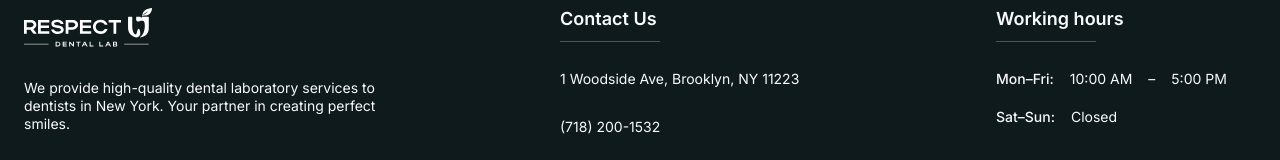
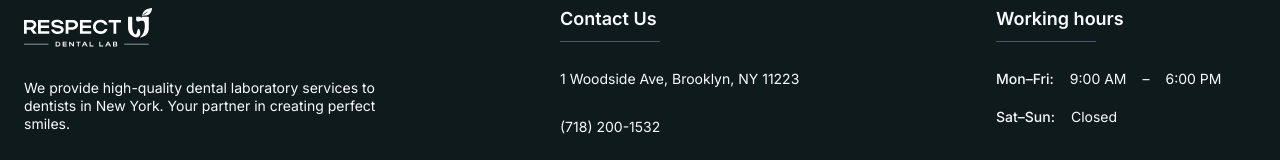
Before and after one commit to eugene2203/respectudental-coming-soon, a Next.js app: page / in a window 1280 px wide. Shown: the part 3189-3349 px from the top of the page. Built offline with nearby package versions, Linux system fonts and the light colour scheme.

Commit message:
seo final fix

```diff
--- a/src/app/layout.tsx
+++ b/src/app/layout.tsx
@@ -27,7 +27,7 @@ export const metadata: Metadata = {
   },
   twitter: {
     card: "summary_large_image",
-    title: "Respect U Dental Lab | No mistakes",
+    title: "Respect U Dental Lab | No Mistakes",
     description: "Respect U Dental Lab - A New Vision for Dental Restorations. No mistakes.",
     images: ["https://respectudental.com/images/logo-respectu.png"],
   },
--- a/src/app/page.tsx
+++ b/src/app/page.tsx
@@ -9,6 +9,7 @@ export const metadata: Metadata = {
   description: "Brooklyn's premier dental laboratory offering high-quality crowns, implants, bridges, and prosthetics. Innovative technology, fast turnaround, precision craftsmanship. Serving dental clinics across NYC.",
   keywords: ["dental lab Brooklyn", "dental laboratory NYC", "dental crowns Brooklyn", "dental implants lab", "prosthetics Brooklyn", "dental restorations"],
   openGraph: {
+    type: "website",
     title: "Respect U Dental Lab | Premium Dental Restorations Brooklyn",
     description: "High-quality dental laboratory services for your clinic. Innovative leadership, cutting-edge technology, dedicated professionals.",
     url: "https://respectudental.com",
--- a/src/components/common/Footer.tsx
+++ b/src/components/common/Footer.tsx
@@ -56,9 +56,9 @@ export default function Footer() {
                         <ul className="list-none p-0">
                             <li className="flex gap-4 mb-5">
                                 <span className="font-medium">Mon–Fri:</span>
-                                <time dateTime="10:00">10:00 AM</time>
+                                <time dateTime="09:00">9:00 AM</time>
                                 –
-                                <time dateTime="17:00">5:00 PM</time>
+                                <time dateTime="18:00">6:00 PM</time>
                             </li>
                             <li className="flex gap-4">
                                 <span className="font-medium">Sat–Sun:</span>
```
Also changed, not shown: public/robots.txt.
